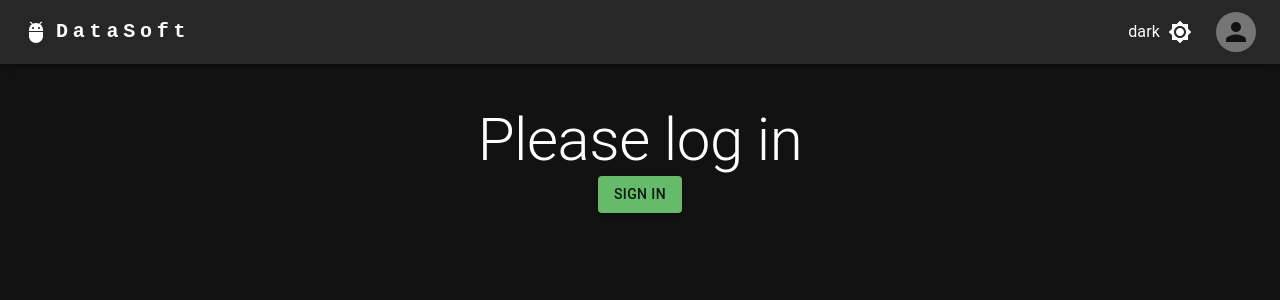
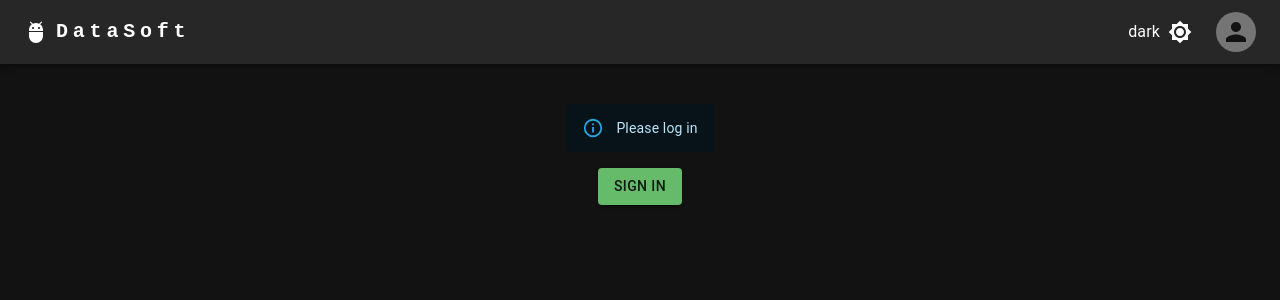
Before and after one commit to DuyNguyenOnTheMic/my_next_mui_app, a Next.js app: page /auth/signin in a window 1280 px wide. Shown: the top 300 px of the page. Built offline with nearby package versions, Linux system fonts and the light colour scheme; no server answers.

Commit message:
Updat alert message of signin

```diff
--- a/src/app/auth/signin/page.tsx
+++ b/src/app/auth/signin/page.tsx
@@ -1,16 +1,16 @@
 import Login from '@/components/Login'
 import { authOptions } from '@/lib/auth'
-import Box from '@mui/material/Box'
-import Typography from '@mui/material/Typography'
+import Alert from '@mui/material/Alert'
+import Stack from '@mui/material/Stack'
 import { getServerSession } from 'next-auth'
 
 export default async function SignIn() {
   const session = await getServerSession(authOptions)
 
   return (
-    <Box sx={{ display: 'flex', flexDirection: 'column', justifyContent: 'center', alignItems: 'center' }}>
-      <Typography variant='h2'>{session ? 'Thank you for logging in' : 'Please log in'}</Typography>
+    <Stack sx={{ justifyContent: 'center', alignItems: 'center' }} spacing={2}>
+      <Alert severity='info'>{session ? 'Thank you for logging in' : 'Please log in'}</Alert>
       <Login session={session} />
-    </Box>
+    </Stack>
   )
 }
```
